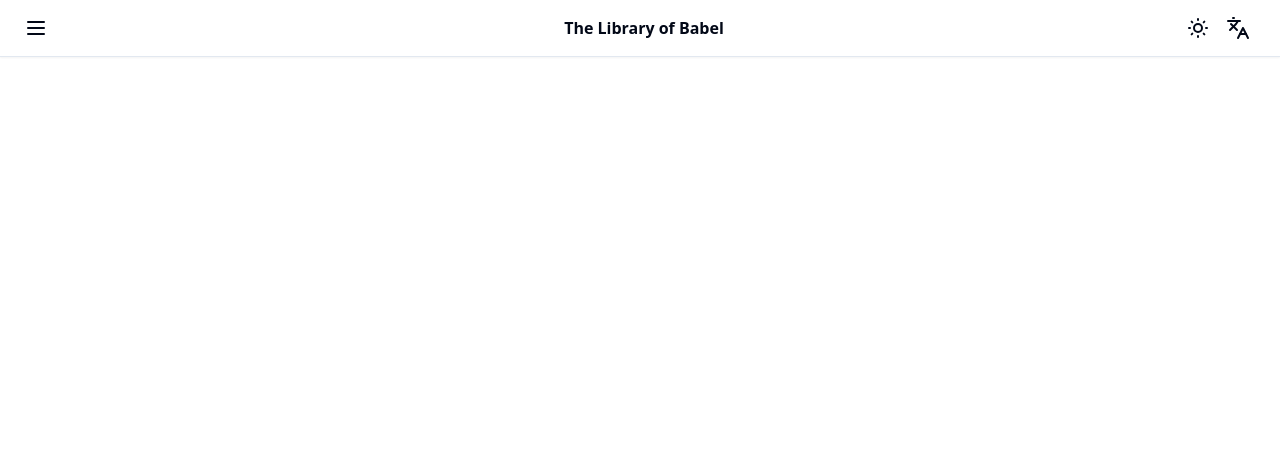
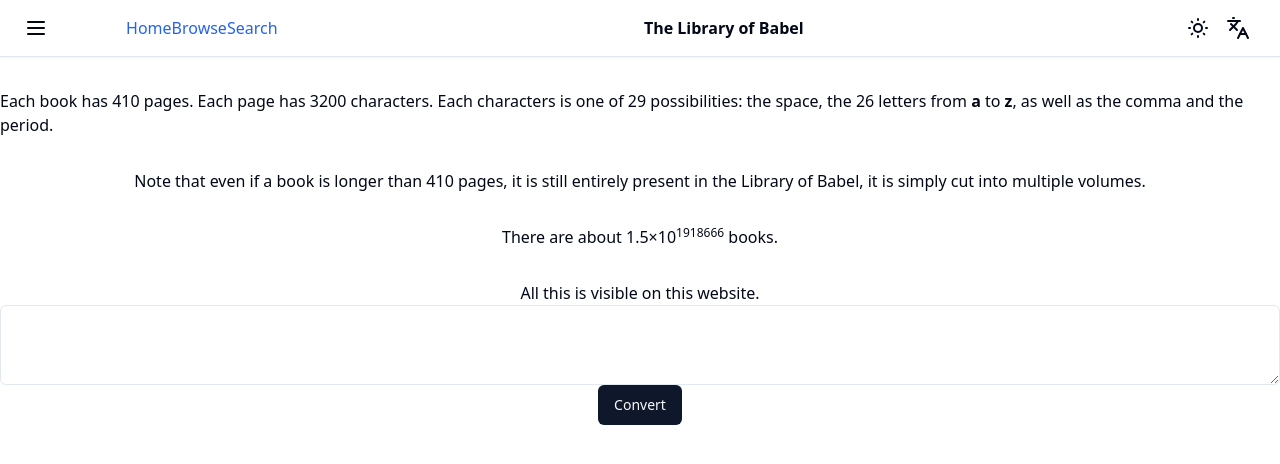
Before and after one commit to Zwyx/library-of-babel, a React (Vite) app: page /browse in a window 1280 px wide. Shown: the top 464 px of the page. Built offline with nearby package versions, Linux system fonts and the light colour scheme.

Commit message:
Add basic navigation and worker, content processing, and page component

```diff
--- a/package.json
+++ b/package.json
@@ -22,6 +22,7 @@
 		"react": "^18.2.0",
 		"react-dom": "^18.2.0",
 		"react-i18next": "^13.2.2",
+		"react-router-dom": "^6.17.0",
 		"tailwind-merge": "^1.14.0",
 		"tailwindcss-animate": "^1.0.7"
 	},
--- a/src/App.tsx
+++ b/src/App.tsx
@@ -1,9 +1,22 @@
+import { useEffect } from "react";
+import { Outlet } from "react-router-dom";
 import { SiteHeader } from "./components/SiteHeader";
 
+const worker = new Worker(new URL("./lib/worker.ts", import.meta.url));
+
 export const App = () => {
+	useEffect(() => {
+		worker.onmessage = (e: MessageEvent<string>) => {
+			console.info(`Message received from worker: ${e.data}`);
+		};
+
+		worker.postMessage("test");
+	}, []);
+
 	return (
 		<div className="flex flex-col items-center">
 			<SiteHeader />
+			<Outlet />
 		</div>
 	);
 };
--- /dev/null
+++ b/src/components/BookPage.tsx
@@ -0,0 +1,24 @@
+export type Line = {
+	key: string;
+	chars: string;
+};
+
+export type Page = {
+	key: string;
+	number: number;
+	lines: Line[];
+};
+
+export type Book = Page[];
+
+export const Page = ({ number, lines }: { number: number; lines: Line[] }) => (
+	<div className="mt-4 flex flex-col items-center">
+		<span>Page {number}/410</span>
+
+		<div className="max-w-[85ch] rounded border font-mono">
+			{lines.map(({ chars, key }) => (
+				<div key={key}>{chars}</div>
+			))}
+		</div>
+	</div>
+);
--- a/src/components/HeaderMenu.tsx
+++ b/src/components/HeaderMenu.tsx
@@ -21,7 +21,7 @@
 			<SheetTrigger asChild>
 				<Button
 					variant="ghost"
-					className="mr-2 flex-1 justify-start px-0 text-base hover:bg-transparent focus-visible:bg-transparent focus-visible:ring-0 focus-visible:ring-offset-0"
+					className="flex-1 justify-start px-0 text-base hover:bg-transparent focus-visible:bg-transparent focus-visible:ring-0 focus-visible:ring-offset-0"
 				>
 					<LucideMenu className="h-6 w-6" />
 					<span className="sr-only">{t("openMenu")}</span>
--- /dev/null
+++ b/src/components/Navigation.tsx
@@ -0,0 +1,14 @@
+import { useTranslation } from "react-i18next";
+import { Link } from "react-router-dom";
+
+export const Navigation = () => {
+	const { t } = useTranslation(["navigation"]);
+
+	return (
+		<nav className="hidden md:flex">
+			<Link to="/">Home</Link>
+			<Link to="/">Browse</Link>
+			<Link to="/">Search</Link>
+		</nav>
+	);
+};
--- a/src/components/SiteHeader.tsx
+++ b/src/components/SiteHeader.tsx
@@ -1,6 +1,7 @@
 import { useTranslation } from "react-i18next";
 import { HeaderMenu } from "./HeaderMenu";
 import { LanguageSelector } from "./LanguageSelector";
+import { Navigation } from "./Navigation";
 import { ThemeSelector } from "./ThemeSelector";
 
 export const SiteHeader = () => {
@@ -10,15 +11,16 @@
 		<header className="supports-backdrop-blur:bg-background/60 sticky top-0 z-40 w-full border-b bg-background/95 shadow-sm backdrop-blur">
 			<div className="container flex h-14 items-center gap-4 p-6">
 				<HeaderMenu />
+				<Navigation />
 
 				<span className="flex-[10] text-center font-bold">
 					{t("libraryOfBabel")}
 				</span>
 
-				<nav className="flex flex-1 items-center justify-end gap-1">
+				<div className="flex flex-1 items-center justify-end gap-1">
 					<ThemeSelector />
 					<LanguageSelector />
-				</nav>
+				</div>
 			</div>
 		</header>
 	);
--- /dev/null
+++ b/src/components/ui/textarea.tsx
@@ -0,0 +1,24 @@
+import * as React from "react"
+
+import { cn } from "@/lib/utils"
+
+export interface TextareaProps
+  extends React.TextareaHTMLAttributes<HTMLTextAreaElement> {}
+
+const Textarea = React.forwardRef<HTMLTextAreaElement, TextareaProps>(
+  ({ className, ...props }, ref) => {
+    return (
+      <textarea
+        className={cn(
+          "flex min-h-[80px] w-full rounded-md border border-input bg-background px-3 py-2 text-sm ring-offset-background placeholder:text-muted-foreground focus-visible:outline-none focus-visible:ring-2 focus-visible:ring-ring focus-visible:ring-offset-2 disabled:cursor-not-allowed disabled:opacity-50",
+          className
+        )}
+        ref={ref}
+        {...props}
+      />
+    )
+  }
+)
+Textarea.displayName = "Textarea"
+
+export { Textarea }
--- /dev/null
+++ b/src/lib/worker.ts
@@ -0,0 +1,6 @@
+onmessage = (e: MessageEvent<string>) => {
+	console.info("Message received from main script");
+	const workerResult = `Result: ${e.data}`;
+	console.info("Posting message back to main script");
+	postMessage(workerResult);
+};
--- a/src/main.tsx
+++ b/src/main.tsx
@@ -1,14 +1,34 @@
 import React from "react";
 import ReactDOM from "react-dom/client";
+import { RouterProvider, createBrowserRouter } from "react-router-dom";
 import { App } from "./App.tsx";
 import "./i18n/i18n.ts";
 import "./index.css";
 import { ThemeContextProvider } from "./lib/ThemeContext.tsx";
+import { Browse } from "./pages/Browse.tsx";
+import { Home } from "./pages/Home.tsx";
+
+const router = createBrowserRouter([
+	{
+		path: "/",
+		element: <App />,
+		children: [
+			{
+				path: "/",
+				element: <Home />,
+			},
+			{
+				path: "/browse",
+				element: <Browse />,
+			},
+		],
+	},
+]);
 
 ReactDOM.createRoot(document.getElementById("root") as HTMLElement).render(
 	<React.StrictMode>
 		<ThemeContextProvider>
-			<App />
+			<RouterProvider router={router} />
 		</ThemeContextProvider>
 	</React.StrictMode>,
 );
--- /dev/null
+++ b/src/pages/Browse.tsx
@@ -0,0 +1,155 @@
+import { Book, Page } from "@/components/BookPage";
+import { Button } from "@/components/ui/button";
+import { Textarea } from "@/components/ui/textarea";
+import { useState } from "react";
+
+export const Browse = () => {
+	const [value, setValue] = useState<string>("");
+	const [book, setBook] = useState<Book>([]);
+
+	const toBase81 = (x: bigint): string => {
+		const time = Date.now();
+
+		const alphabet =
+			"!#$%&*+,-./0123456789:;=?@ABCDEFGHIJKLMNOPQRSTUVWXYZ^_abcdefghijklmnopqrstuvwxyz~";
+
+		// 	const base = 81n;
+
+		let result = "";
+
+		// let q = x;
+		// let r;
+
+		// while (q >= base) {
+		// 	r = q % base;
+		// 	result = alphabet[Number(r)] + result;
+		// 	q = q / base;
+		// }
+
+		// Successive divisions method is way slower than the following!
+
+		const str = x.toString(9);
+
+		for (let i = str.length - 2; i > 0; i -= 2) {
+			result = alphabet[parseInt(str.slice(i, i + 2), 9)] + result;
+		}
+
+		console.log(Date.now() - time);
+
+		return result;
+	};
+
+	const convert = () => {
+		const time = Date.now();
+
+		// setText(
+		// 	BigInt(value)
+		// 		.toString(29)
+		// 		.replace(/s/g, ".")
+		// 		.replace(/r/g, ",")
+		// 		.replace(/q/g, "z")
+		// 		.replace(/p/g, "y")
+		// 		.replace(/o/g, "x")
+		// 		.replace(/n/g, "w")
+		// 		.replace(/m/g, "v")
+		// 		.replace(/l/g, "u")
+		// 		.replace(/k/g, "t")
+		// 		.replace(/j/g, "s")
+		// 		.replace(/i/g, "r")
+		// 		.replace(/h/g, "q")
+		// 		.replace(/g/g, "p")
+		// 		.replace(/f/g, "o")
+		// 		.replace(/e/g, "n")
+		// 		.replace(/d/g, "m")
+		// 		.replace(/c/g, "l")
+		// 		.replace(/b/g, "k")
+		// 		.replace(/a/g, "j")
+		// 		.replace(/9/g, "i")
+		// 		.replace(/8/g, "h")
+		// 		.replace(/7/g, "g")
+		// 		.replace(/6/g, "f")
+		// 		.replace(/5/g, "e")
+		// 		.replace(/4/g, "d")
+		// 		.replace(/3/g, "c")
+		// 		.replace(/2/g, "b")
+		// 		.replace(/1/g, "a")
+		// 		.replace(/0/g, " "),
+		// );
+
+		// The two methods are equivalent performance wise
+		// ↑ was maybe true with `replaceAll` (in NextJS), but here, the following method seems to be 100ms faster
+
+		const orig = BigInt(value).toString(29).padStart(1312000, "0");
+
+		const from = "0123456789abcdefghijklmnopqrs";
+		const to = " abcdefghijklmnopqrstuvwxyz,.";
+
+		const result: Book = [];
+		let page: Page = { key: crypto.randomUUID(), lines: [] };
+		let chars = "";
+
+		for (let i = 0; i < orig.length; i++) {
+			chars += to[from.indexOf(orig.charAt(i))];
+
+			if ((i + 1) % 80 === 0) {
+				page.lines.push({ key: crypto.randomUUID(), chars });
+				chars = "";
+
+				if ((i + 1) % 3200 === 0) {
+					result.push(page);
+					page = { key: crypto.randomUUID(), lines: [] };
+				}
+			}
+		}
+
+		setBook(result);
+
+		console.log(Date.now() - time);
+	};
+
+	return (
+		<>
+			<div className="mt-8">
+				Each book has 410 pages. Each page has 3200 characters. Each characters
+				is one of 29 possibilities: the space, the 26 letters from{" "}
+				<strong>a</strong> to <strong>z</strong>, as well as the comma and the
+				period.
+			</div>
+
+			<div className="mt-8">
+				Note that even if a book is longer than 410 pages, it is still entirely
+				present in the Library of Babel, it is simply cut into multiple volumes.
+			</div>
+
+			<div className="mt-8">
+				There are about 1.5×10<sup>1918666</sup> books.
+			</div>
+
+			<div className="mt-8">All this is visible on this website.</div>
+
+			<Textarea value={value} onChange={(e) => setValue(e.target.value)} />
+
+			<Button onClick={convert}>Convert</Button>
+
+			<div className="whitespace-pre-wrap break-words">
+				{/* {BigInt(value).toString(29)} */}
+			</div>
+
+			{/* <div className="whitespace-pre-wrap break-words">{text}</div> */}
+
+			<div className="whitespace-pre-wrap break-words">
+				{/* {(29n ** (410n * 3200n) % 65n).toString()} */}
+			</div>
+
+			<div className="whitespace-pre-wrap break-words">
+				{/* {toBase81(BigInt(value))} */}
+			</div>
+
+			<div className="max-w-[85ch] font-mono">
+				{book.map(({ key, lines }, i) => (
+					<Page key={key} number={i + 1} lines={lines} />
+				))}
+			</div>
+		</>
+	);
+};
--- /dev/null
+++ b/src/pages/Home.tsx
@@ -0,0 +1,30 @@
+import { Link } from "react-router-dom";
+
+export const Home = () => {
+	return (
+		<>
+			<h1 className="mt-8">Welcome, visitor.</h1>
+
+			<div className="mt-8">The Library of Babel contains all the books.</div>
+
+			<div className="mt-8">All the books that have ever been written.</div>
+
+			<div className="mt-8">All the books that will ever be written.</div>
+
+			<div className="mt-8">
+				And the vast majority of all the books that will never exist.
+			</div>
+
+			<div className="mt-8">
+				Your complete biography. The precise description of the future of the
+				human race.
+			</div>
+
+			<div className="mt-8">Every possible book is in the library.</div>
+
+			<Link className="mt-8" to="/browse">
+				Enter
+			</Link>
+		</>
+	);
+};
```
Also changed, not shown: .eslintrc.cjs, 2 other files (tests, documents, lock files or other folders).
